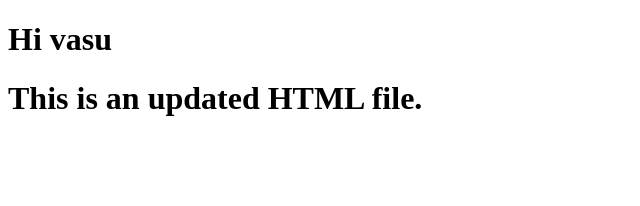
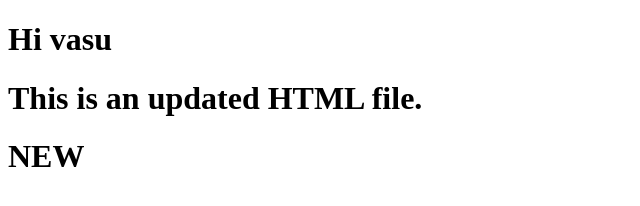
Before and after one commit to Vasundhara2001/freshesbatch-Dec27, a plain HTML site: page index.html in a window 1280 px wide. Shown: the whole page, without its empty margins (0-640 px from the left). Drawn offline with Linux system fonts and the light colour scheme.

Commit message:
Update index.html with new content

```diff
--- a/index.html
+++ b/index.html
@@ -8,5 +8,6 @@
 <body>
     <h1>Hi vasu</h1>
     <h1>This is an updated HTML file.</h1>
+    <h1> NEW </h1>
 </body>
 </html>
```
